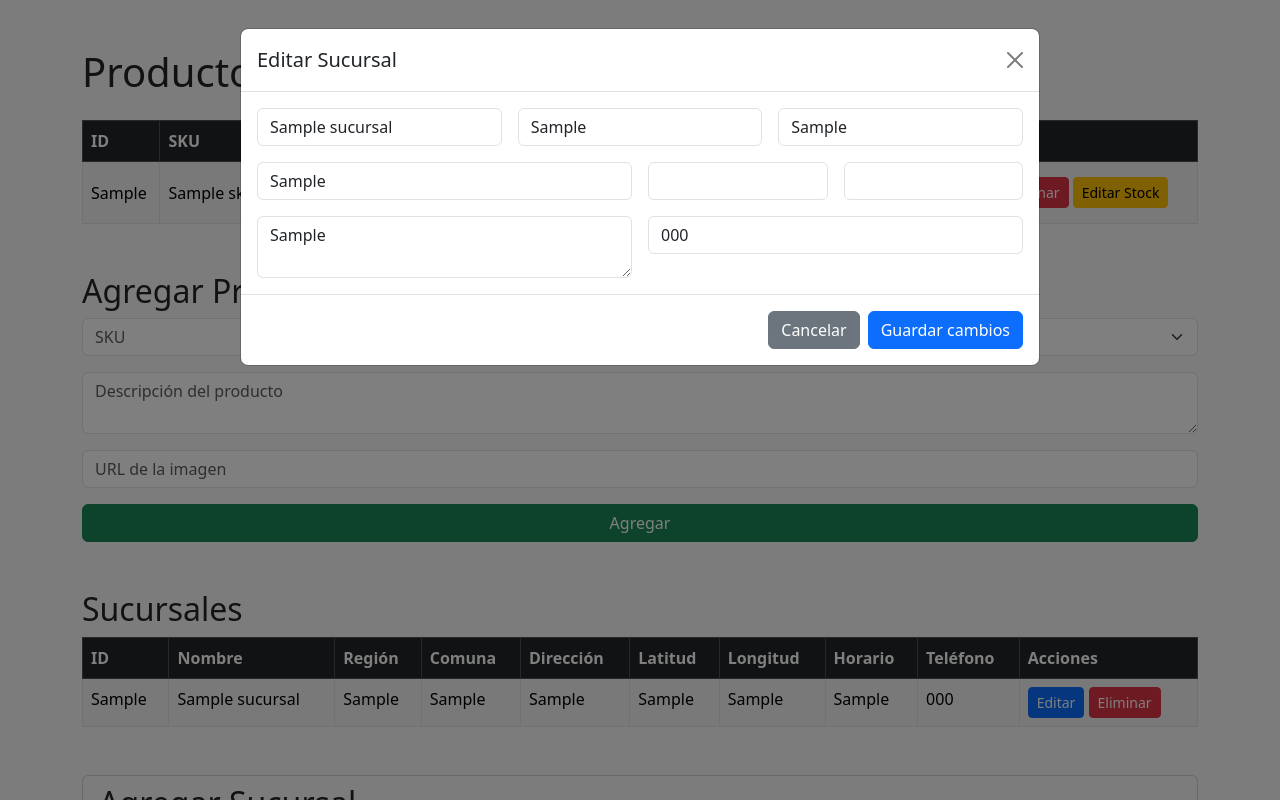
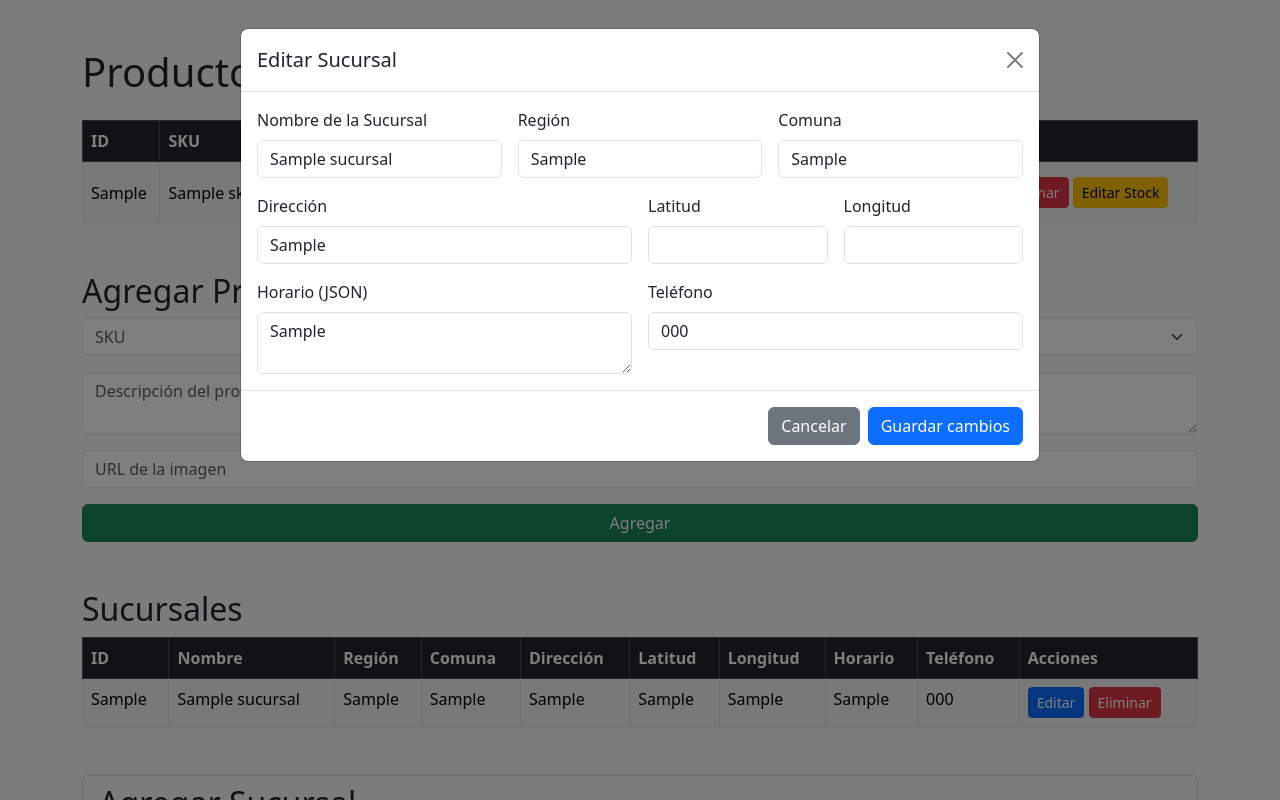
Before and after one commit to Matirehbein/Capston, a Flask app: page / in a window 1280 px wide, after a click on "Editar". Run offline with Flask 3, Linux system fonts and the light colour scheme; grey boxes marked "Sample" are stand-in pictures; a database or web service that is not in the repository returns one stand-in record (values such as "Sample title"); some libraries are stand-ins or nearby versions.

Commit message:
Ambos CRUD terminados
Faltaria lo estético solamente.

```diff
--- a/Aurora/Api-Aurora/templates/index.html
+++ b/Aurora/Api-Aurora/templates/index.html
@@ -245,27 +245,35 @@
         </div>
         <div class="modal-body row g-3">
           <div class="col-md-4">
+            <label class="form-label">Nombre de la Sucursal</label>
             <input type="text" class="form-control" name="nombre_sucursal" value="{{ s.nombre_sucursal }}" required>
           </div>
           <div class="col-md-4">
+            <label class="form-label">Región</label>
             <input type="text" class="form-control" name="region_sucursal" value="{{ s.region_sucursal }}" required>
           </div>
           <div class="col-md-4">
+            <label class="form-label">Comuna</label>
             <input type="text" class="form-control" name="comuna_sucursal" value="{{ s.comuna_sucursal }}" required>
           </div>
           <div class="col-md-6">
+            <label class="form-label">Dirección</label>
             <input type="text" class="form-control" name="direccion_sucursal" value="{{ s.direccion_sucursal }}" required>
           </div>
           <div class="col-md-3">
+            <label class="form-label">Latitud</label>
             <input type="number" step="0.000001" class="form-control" name="latitud_sucursal" value="{{ s.latitud_sucursal }}">
           </div>
           <div class="col-md-3">
+            <label class="form-label">Longitud</label>
             <input type="number" step="0.000001" class="form-control" name="longitud_sucursal" value="{{ s.longitud_sucursal }}">
           </div>
           <div class="col-md-6">
+            <label class="form-label">Horario (JSON)</label>
             <textarea class="form-control" name="horario_json">{{ s.horario_json }}</textarea>
           </div>
           <div class="col-md-6">
+            <label class="form-label">Teléfono</label>
             <input type="text" class="form-control" name="telefono_sucursal" value="{{ s.telefono_sucursal }}">
           </div>
         </div>
@@ -277,6 +285,7 @@
     </div>
   </div>
 </div>
+
     {% endfor %}
   </tbody>
 </table>
```
Lines whose indentation alone changed are shown as unchanged.
